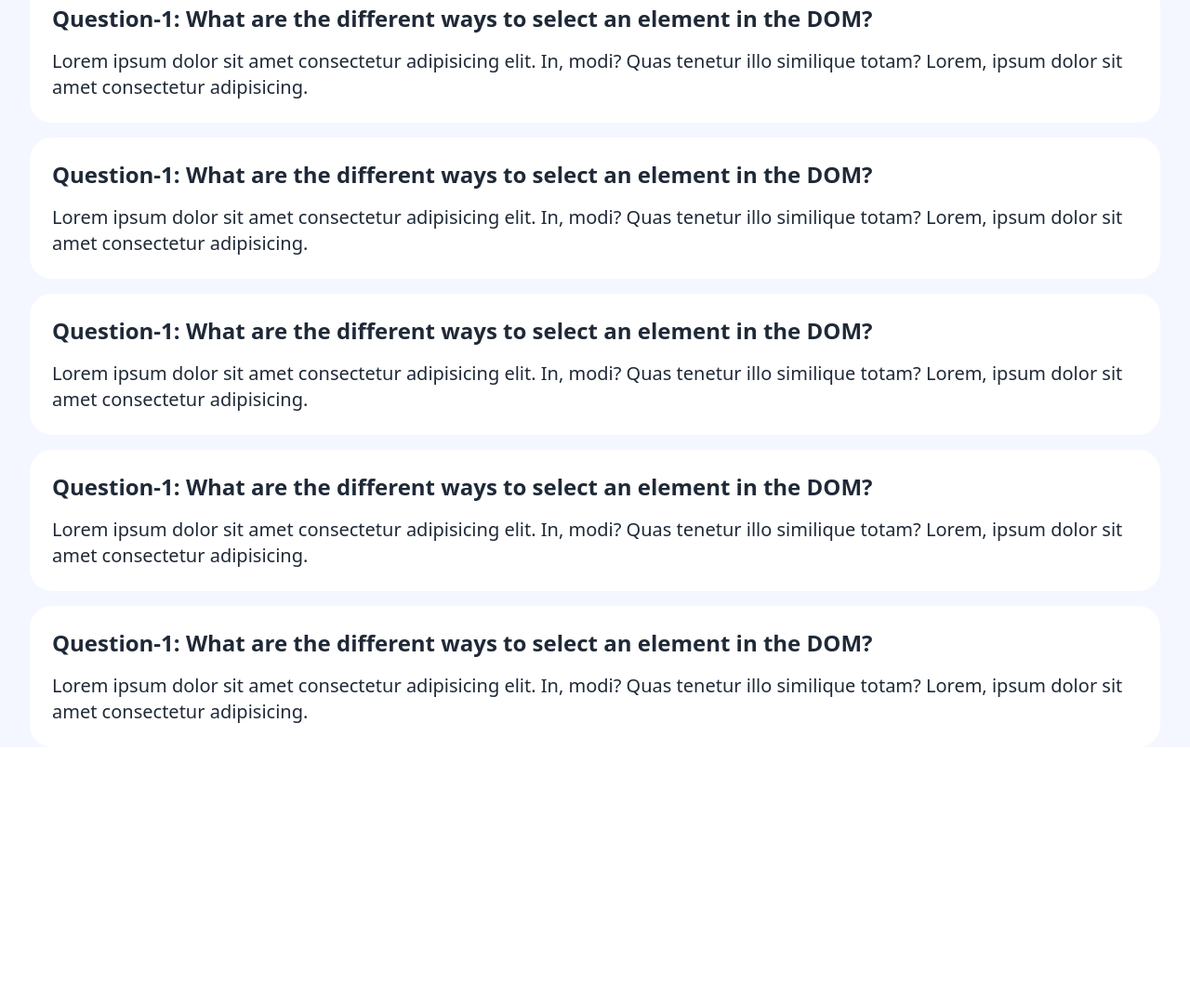
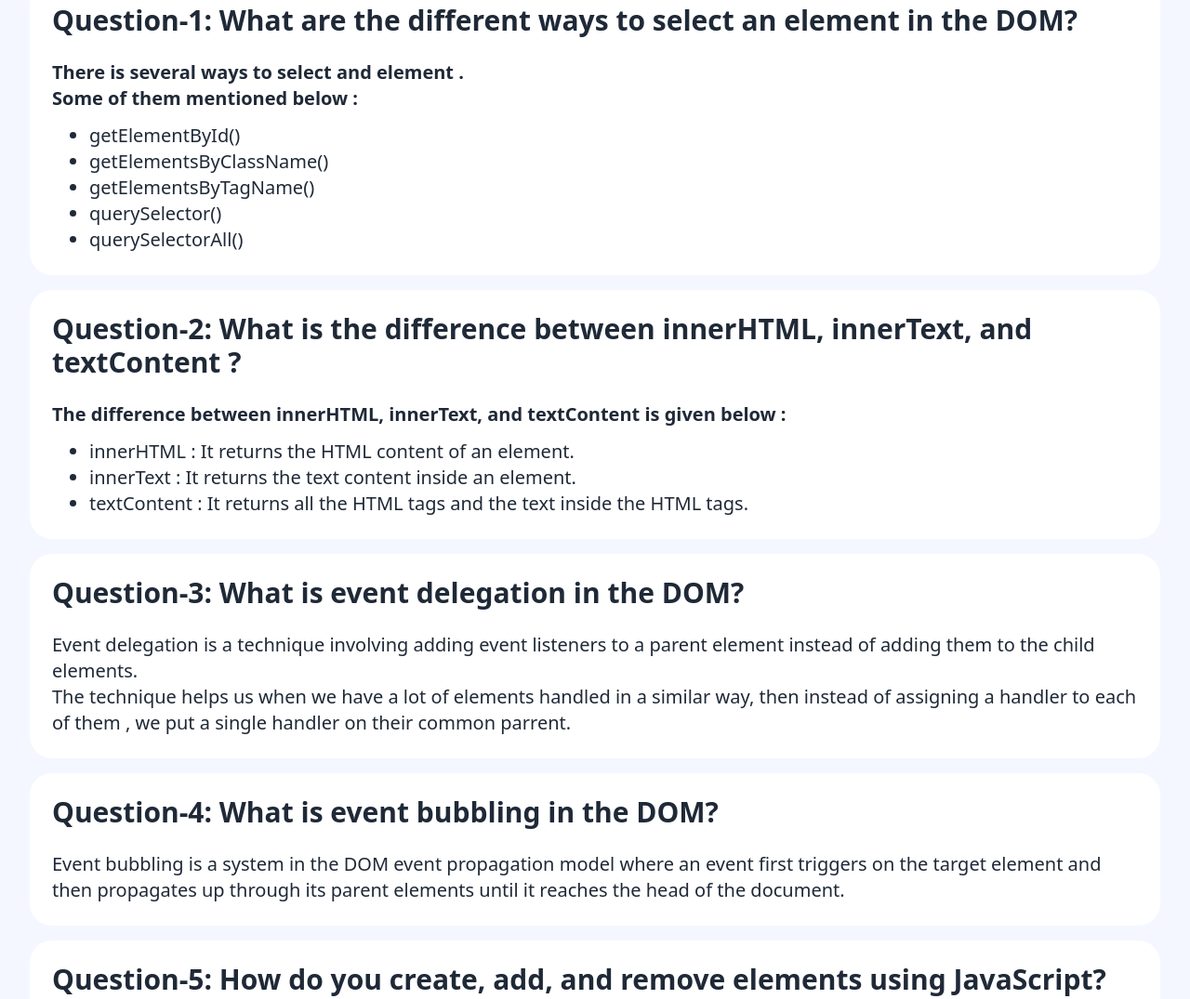
Before and after one commit to shakib071/Dev-Board, a plain HTML site: page blog.html in a window 1280 px wide. Shown: the part 220-1295 px from the top of the page at 93% size. Before the commit the page ends 1024 px from the top, so only its background shows below. Drawn offline with nearby package versions, Linux system fonts and the light colour scheme.

Commit message:
changes dummy text to meaningful

```diff
--- a/blog.html
+++ b/blog.html
@@ -43,31 +43,61 @@
         <section class="w-[95%] mx-auto  rounded-2xl">
 
             <div class="bg-white p-6 rounded-3xl mt-4">
-                <p class="font-bold text-2xl mb-4">Question-1: What are the different ways to select an element in the DOM?</p>
-                <p class="text-xl">Lorem ipsum dolor sit amet consectetur adipisicing elit. In, modi? Quas tenetur illo similique totam? Lorem, ipsum dolor sit amet consectetur adipisicing.</p>
+                <p class="font-bold text-3xl mb-6">Question-1: What are the different ways to select an element in the DOM?</p>
+                <p class="text-xl">
+                    <p class="font-bold text-xl mb-3">There is several ways to select and element . <br> Some of them mentioned below :</p>
+                    <ul class="list-disc pl-10 text-xl">
+                        <li>getElementById()</li>
+                        <li>getElementsByClassName()</li>
+                        <li>getElementsByTagName()</li>
+                        <li>querySelector()</li>
+                        <li>querySelectorAll()</li>
+
+                    </ul>
+                </p>
             </div>
 
             <div class="bg-white p-6 rounded-3xl mt-4">
-                <p class="font-bold text-2xl mb-4">Question-1: What are the different ways to select an element in the DOM?</p>
-                <p class="text-xl">Lorem ipsum dolor sit amet consectetur adipisicing elit. In, modi? Quas tenetur illo similique totam? Lorem, ipsum dolor sit amet consectetur adipisicing.</p>
+                <p class="font-bold text-3xl mb-6">Question-2: What is the difference between innerHTML, innerText, and textContent ?</p>
+                <p class="text-xl">
+                    <p class="font-bold text-xl mb-3">The difference between innerHTML, innerText, and textContent is given below :</p>
+                    <ul class="list-disc text-xl pl-10">
+                        <li>innerHTML : It returns the HTML content of an element.</li>
+                        <li>innerText : It returns the text content inside an element.</li>
+                        <li>textContent : It returns  all the HTML tags and the text inside the HTML tags.</li>
+                    </ul>
+                </p>
             </div>
 
 
             <div class="bg-white p-6 rounded-3xl mt-4">
-                <p class="font-bold text-2xl mb-4">Question-1: What are the different ways to select an element in the DOM?</p>
-                <p class="text-xl">Lorem ipsum dolor sit amet consectetur adipisicing elit. In, modi? Quas tenetur illo similique totam? Lorem, ipsum dolor sit amet consectetur adipisicing.</p>
+                <p class="font-bold text-3xl mb-6">Question-3: What is event delegation in the DOM?</p>
+
+                <p class="text-xl ">Event delegation is a technique involving adding event listeners to a parent element instead of adding them to the child elements. <br>
+                The technique helps us when we have a lot of elements handled in a similar way, then instead of assigning a handler to each of them , we put a single handler on their common parrent.</p>
+
             </div>
 
 
             <div class="bg-white p-6 rounded-3xl mt-4">
-                <p class="font-bold text-2xl mb-4">Question-1: What are the different ways to select an element in the DOM?</p>
-                <p class="text-xl">Lorem ipsum dolor sit amet consectetur adipisicing elit. In, modi? Quas tenetur illo similique totam? Lorem, ipsum dolor sit amet consectetur adipisicing.</p>
+                <p class="font-bold text-3xl mb-6">Question-4: What is event bubbling in the DOM?</p>
+                <p class="text-xl">
+                    Event bubbling is a system in the DOM event propagation model where an event first triggers on the target element and then propagates up through its parent elements until it reaches the head of the document.
+                </p>
             </div>
 
 
             <div class="bg-white p-6 rounded-3xl mt-4">
-                <p class="font-bold text-2xl mb-4">Question-1: What are the different ways to select an element in the DOM?</p>
-                <p class="text-xl">Lorem ipsum dolor sit amet consectetur adipisicing elit. In, modi? Quas tenetur illo similique totam? Lorem, ipsum dolor sit amet consectetur adipisicing.</p>
+                <p class="font-bold text-3xl mb-6">Question-5: How do you create, add, and remove elements using JavaScript?</p>
+                <p class="text-xl">
+                    <ol class="list-disc pl-10 text-xl">
+                        <li>Create an element : createElement(tagname) which create a tag</li>
+                        <li>Add an element : appendChild(childElment) which appends childElement to parent Element</li>
+                        <li>Remove an element : removeChild(childElment) which remove the childElement from the parent Element</li>
+                    </ol>
+                </p>
+
+
             </div>
 
 
```
Also changed, not shown: index.html (+5 -5 lines), test.html (deleted, +0 -55 lines).
